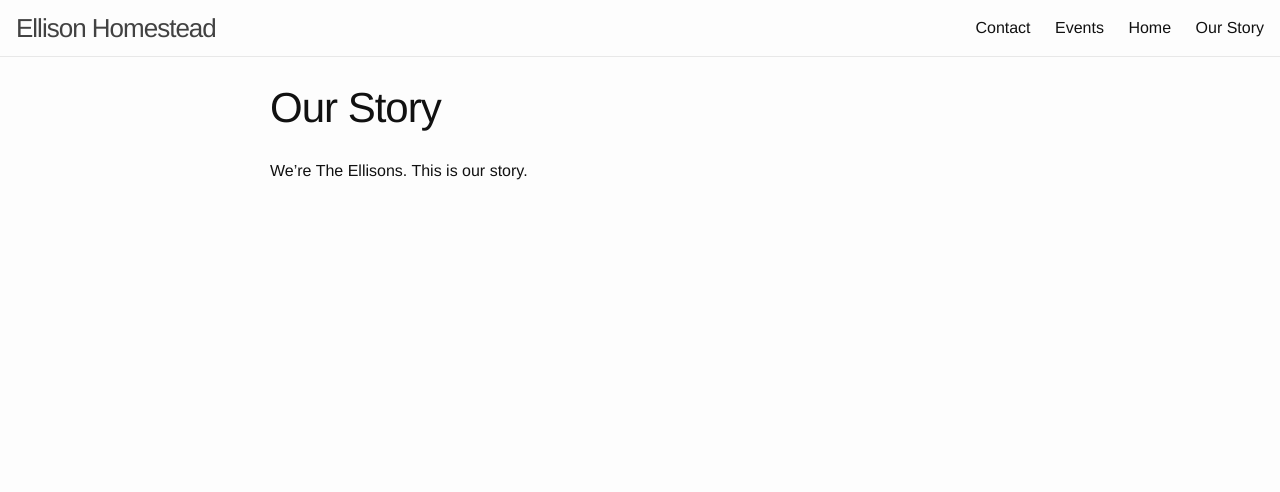
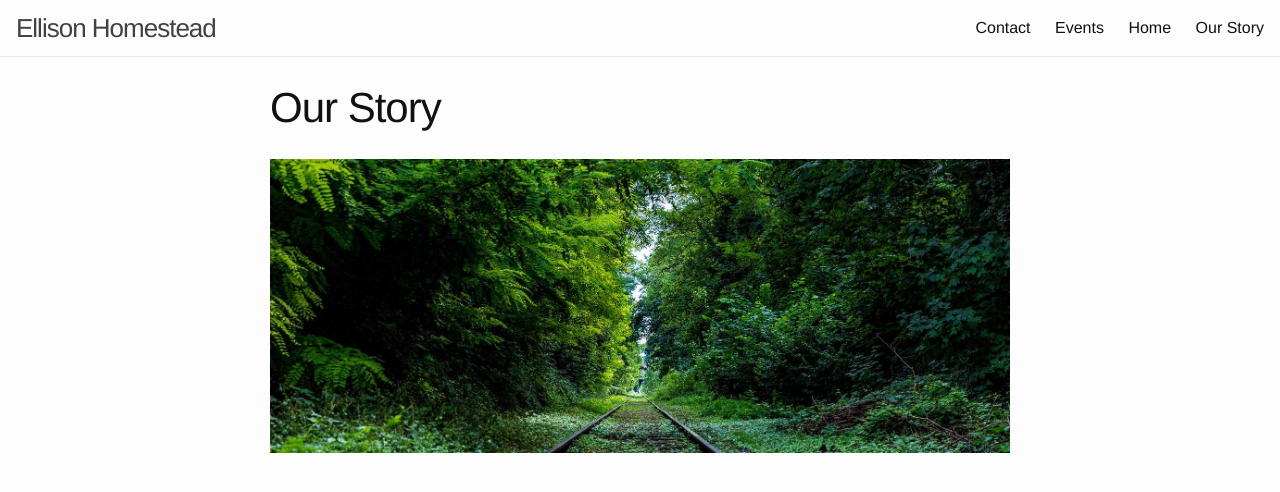
Before and after one commit to johnellison/ellison-homestead, a Jekyll site: the page built from _pages/our-story.md, in a window 1280 px wide. Shown: the top 492 px of the page. Built offline with Jekyll 4.4.1, drawn with Linux system fonts in a browser that asks for light colours.

Commit message:
Updated Our Story

```diff
--- a/_pages/our-story.md
+++ b/_pages/our-story.md
@@ -1,6 +1,9 @@
 ---
 title: Our Story
 permalink: "/our-story/"
+Image:
+  File: "/uploads/railway-journey-dae28e.jpg"
+  Caption: An image representing our journey
 ---
 
-We're The Ellisons. This is our story.
+![railway-journey.jpg](/uploads/railway-journey.jpg)
```
